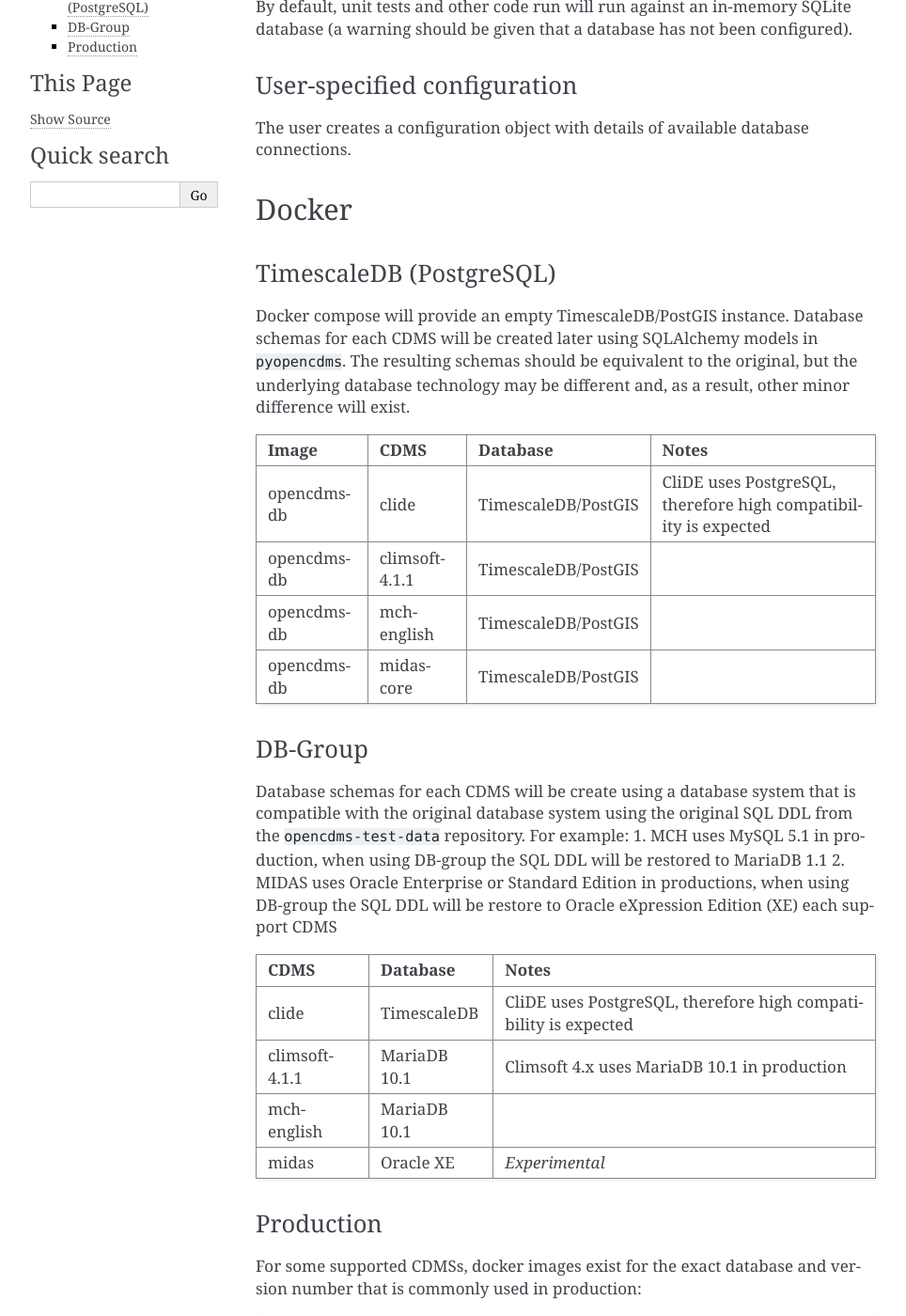
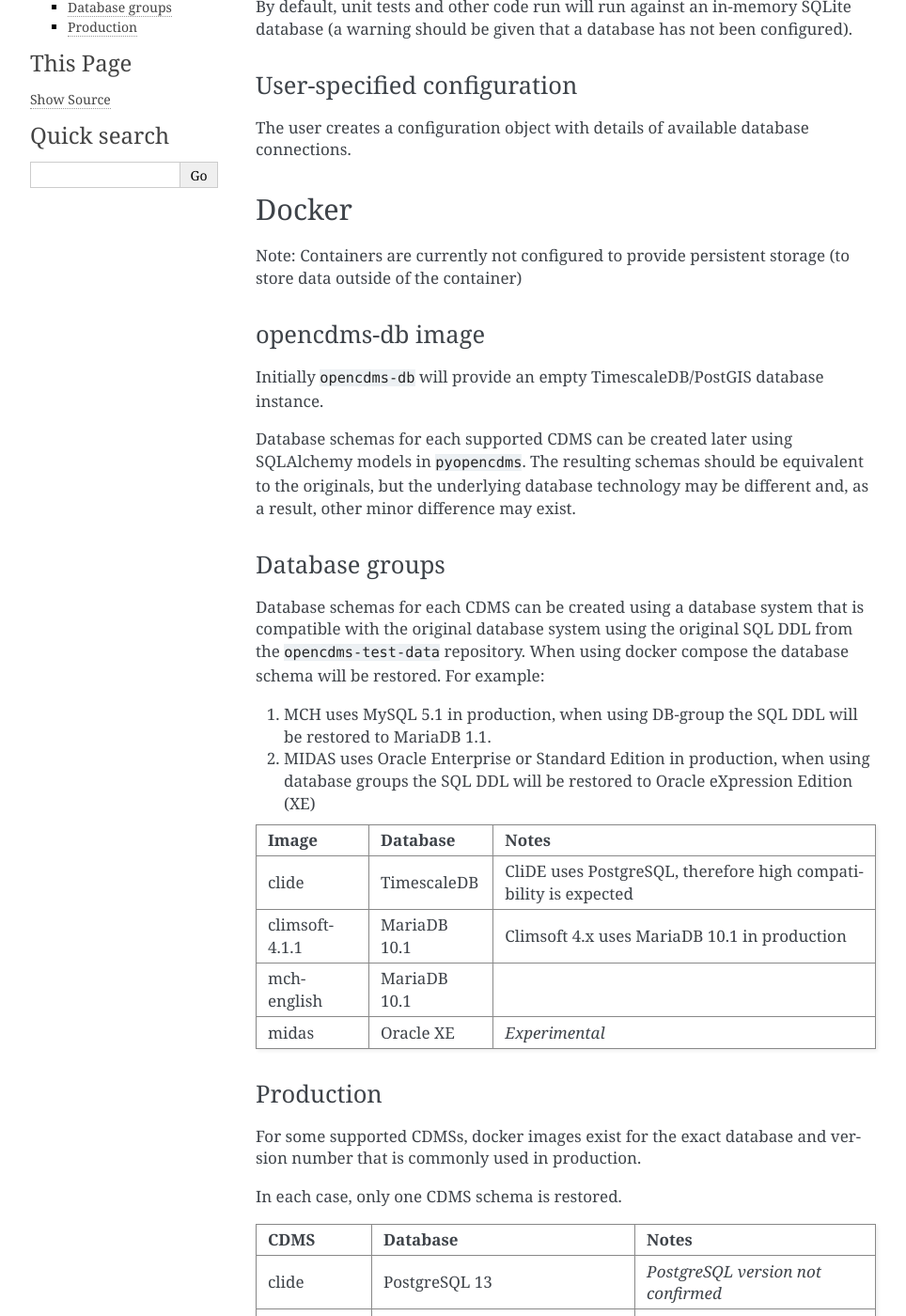
Before and after one commit to opencdms/opencdms, a Sphinx documentation site: the page built from docs/source/databases.rst, in a window 1280 px wide and 1400 px high, scrolled down 244 px. Shown: the whole window at 94% size, without its empty margins (148-1112 px from the left). Built offline with Sphinx 7.4.7, drawn with Linux system fonts in a browser that asks for light colours; some of the changed text lies outside the part shown.

Commit message:
Update databases.rst

```diff
--- a/docs/source/databases.rst
+++ b/docs/source/databases.rst
@@ -19,33 +19,25 @@
 Docker
 ------
 
-TimescaleDB (PostgreSQL)
-~~~~~~~~~~~~~~~~~~~~~~~~
+Note: Containers are currently not configured to provide persistent storage (to store data outside of the container)
 
-Docker compose will provide an empty TimescaleDB/PostGIS instance. Database schemas for each CDMS will be created later using SQLAlchemy models in ``pyopencdms``. The resulting schemas should be equivalent to the original, but the underlying database technology may be different and, as a result, other minor difference will exist.
+opencdms-db image
+~~~~~~~~~~~~~~~~~
 
-+-------------+------------------+---------------------+-----------------------------------------------------------------+
-| Image       | CDMS             | Database            | Notes                                                           |
-+=============+==================+=====================+=================================================================+
-| opencdms-db | clide            | TimescaleDB/PostGIS | CliDE uses PostgreSQL, therefore high compatibility is expected |
-+-------------+------------------+---------------------+-----------------------------------------------------------------+
-| opencdms-db | climsoft-4.1.1   | TimescaleDB/PostGIS |                                                                 |
-+-------------+------------------+---------------------+-----------------------------------------------------------------+
-| opencdms-db | mch-english      | TimescaleDB/PostGIS |                                                                 |
-+-------------+------------------+---------------------+-----------------------------------------------------------------+
-| opencdms-db | midas-core       | TimescaleDB/PostGIS |                                                                 |
-+-------------+------------------+---------------------+-----------------------------------------------------------------+
+Initially ``opencdms-db`` will provide an empty TimescaleDB/PostGIS database instance.
 
-DB-Group
-~~~~~~~~
+Database schemas for each supported CDMS can be created later using SQLAlchemy models in ``pyopencdms``. The resulting schemas should be equivalent to the originals, but the underlying database technology may be different and, as a result, other minor difference may exist.
 
-Database schemas for each CDMS will be create using a database system that is compatible with the original database system using the original SQL DDL from the ``opencdms-test-data`` repository. For example:
-1. MCH uses MySQL 5.1 in production, when using DB-group the SQL DDL will be restored to MariaDB 1.1
-2. MIDAS uses Oracle Enterprise or Standard Edition in productions, when using DB-group the SQL DDL will be restore to Oracle eXpression Edition (XE)
-each support CDMS
+Database groups
+~~~~~~~~~~~~~~~
+
+Database schemas for each CDMS can be created using a database system that is compatible with the original database system using the original SQL DDL from the ``opencdms-test-data`` repository. When using docker compose the database schema will be restored. For example:
+
+#. MCH uses MySQL 5.1 in production, when using DB-group the SQL DDL will be restored to MariaDB 1.1.
+#. MIDAS uses Oracle Enterprise or Standard Edition in production, when using database groups the SQL DDL will be restored to Oracle eXpression Edition (XE)
 
 +------------------+-------------------+-----------------------------------------------------------------+
-| CDMS             | Database          | Notes                                                           |
+| Image            | Database          | Notes                                                           |
 +==================+===================+=================================================================+
 | clide            | TimescaleDB       | CliDE uses PostgreSQL, therefore high compatibility is expected |
 +------------------+-------------------+-----------------------------------------------------------------+
@@ -60,7 +52,9 @@
 Production
 ~~~~~~~~~~
 
-For some supported CDMSs, docker images exist for the exact database and version number that is commonly used in production:
+For some supported CDMSs, docker images exist for the exact database and version number that is commonly used in production.
+
+In each case, only one CDMS schema is restored.
 
 +------------------+---------------------------------------+------------------------------------+
 | CDMS             | Database                              | Notes                              |
```
